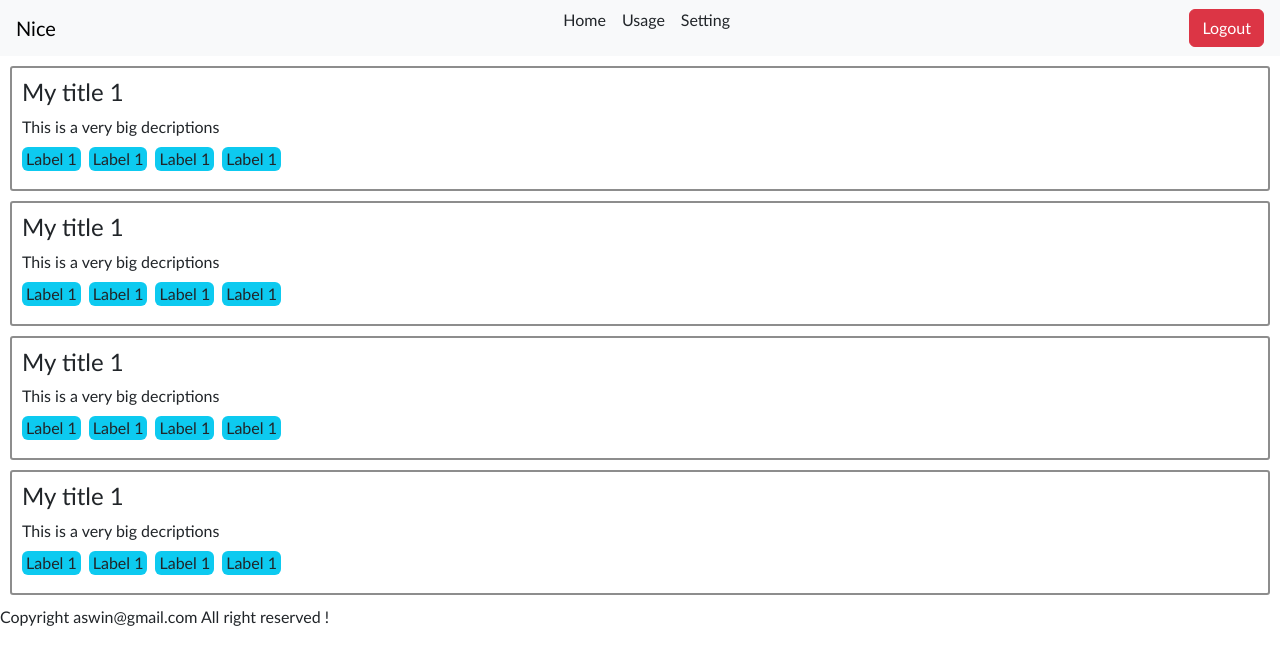
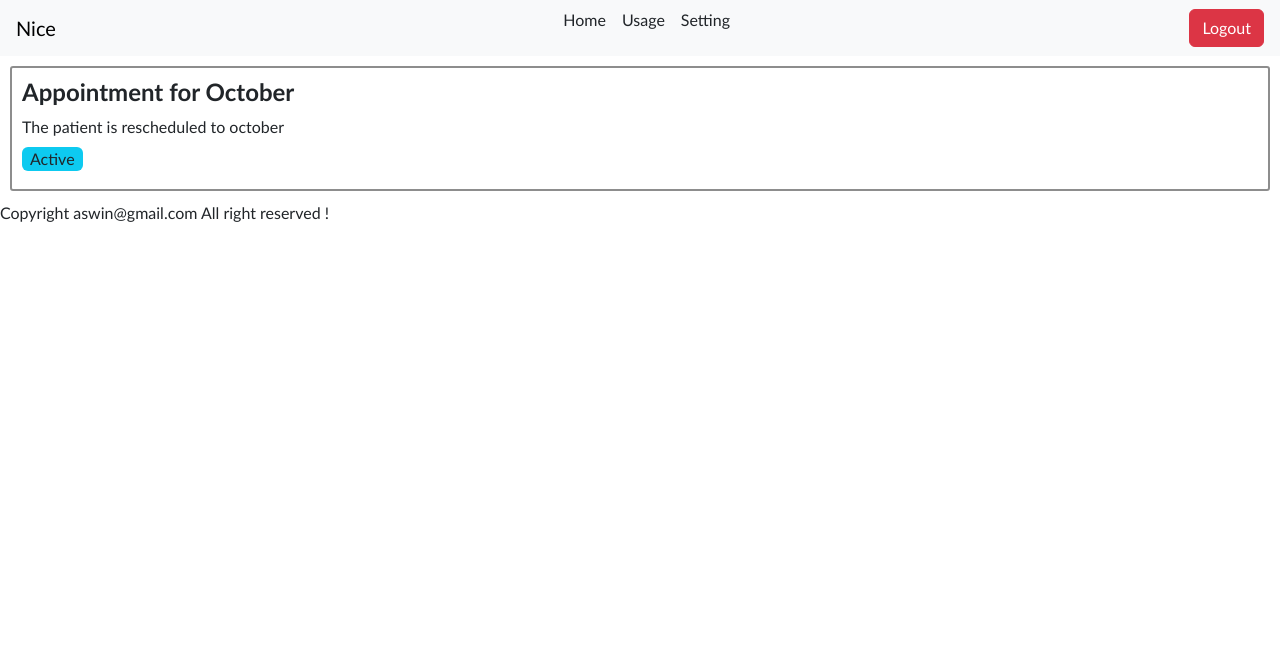
Before and after one commit to aswazone/react-journey, a React (Vite) app: page / in a window 1280 px wide. Shown: the top 664 px of the page. Built offline with nearby package versions, Linux system fonts and the light colour scheme.

Commit message:
feat: Props concept !!

```diff
--- a/src/components/Label.jsx
+++ b/src/components/Label.jsx
@@ -1,5 +1,9 @@
-const Label = () => {
-    return <span className="bg-info px-1 rounded ">Label 1</span>
+const Label = (props) => {
+
+    const style = props.isActive ? 'bg-info' : 'bg-success'
+    const status = props.isActive ? 'Active' : 'Inactive'
+
+    return <span className={`${style} rounded px-2`} >{status}</span>
 }
 
 export default Label
--- a/src/components/List.jsx
+++ b/src/components/List.jsx
@@ -1,15 +1,18 @@
 import ListItem from "./ListItem";
 
 const List = () => {
+  const obj = {
+    title: "Appointment for October",
+    desc: "The patient is rescheduled to october",
+    isActive: true,
+  };
+
   return (
     <>
       <div className="app-list">
-                <ListItem />
-                <ListItem />
-                <ListItem />
-                <ListItem />
+        <ListItem title={obj.title} desc={obj.desc} isActive={obj.isActive}/>
       </div>
     </>
   );
-}
+};
 export default List;
--- a/src/components/ListItem.jsx
+++ b/src/components/ListItem.jsx
@@ -2,21 +2,17 @@ import Label from "./Label";
 
 
 
-const ListItem = () => {
-
+const ListItem = (props) => {
 
   return (
     <>
       <div className="list-item">
         <div className="list-title">
-          <h4>My title 1</h4>
+          <h4 className="fw-bold">{props.title}</h4>
         </div>
-        <div className="list-desc">This is a very big decriptions</div>
+        <div className="list-desc">{props.desc}</div>
         <div className="list-label d-flex gap-2 py-2">
-            <Label />
-            <Label />
-            <Label />
-            <Label />
+            <Label isActive={props.isActive}/>
         </div>
       </div>
     </>
```
Lines whose indentation alone changed are shown as unchanged.
